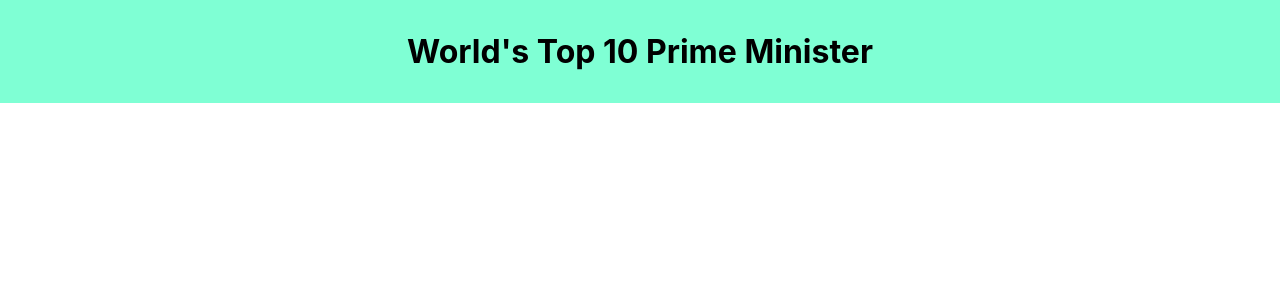
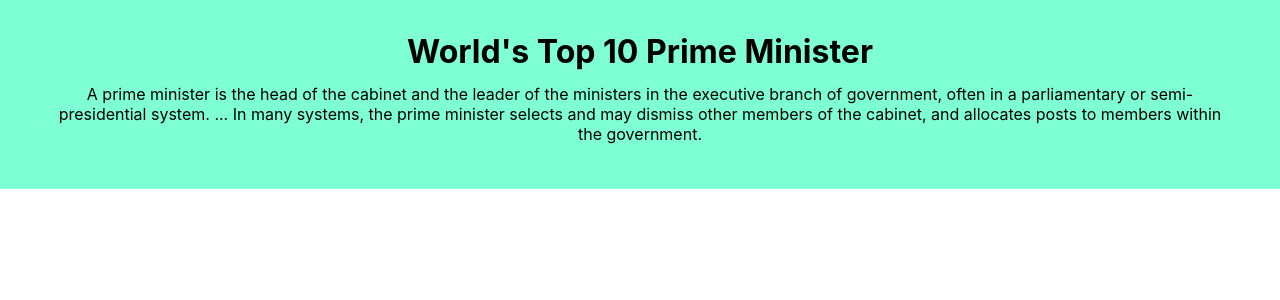
Before and after one commit to Masud8851/World-s-Famous-Prime-Mniters, a React (Create React App) app: page / in a window 1280 px wide. Shown: the top 300 px of the page. Built offline with nearby package versions, Linux system fonts and the light colour scheme.

Commit message:
Assignment 8

```diff
--- a/src/Components/Header/Header.css
+++ b/src/Components/Header/Header.css
@@ -8,3 +8,6 @@
     background-color: aquamarine;
     padding: 2rem;
 }
+p{
+    padding: .8rem;
+}
--- a/src/Components/Header/Header.js
+++ b/src/Components/Header/Header.js
@@ -6,6 +6,7 @@ const Header = () => {
         <div>
             <div className="header">
                 <h1>World's Top 10 Prime Minister</h1>
+                <p>A prime minister is the head of the cabinet and the leader of the ministers in the executive branch of government, often in a parliamentary or semi-presidential system. ... In many systems, the prime minister selects and may dismiss other members of the cabinet, and allocates posts to members within the government.</p>
             </div>
         </div>
     );
```
